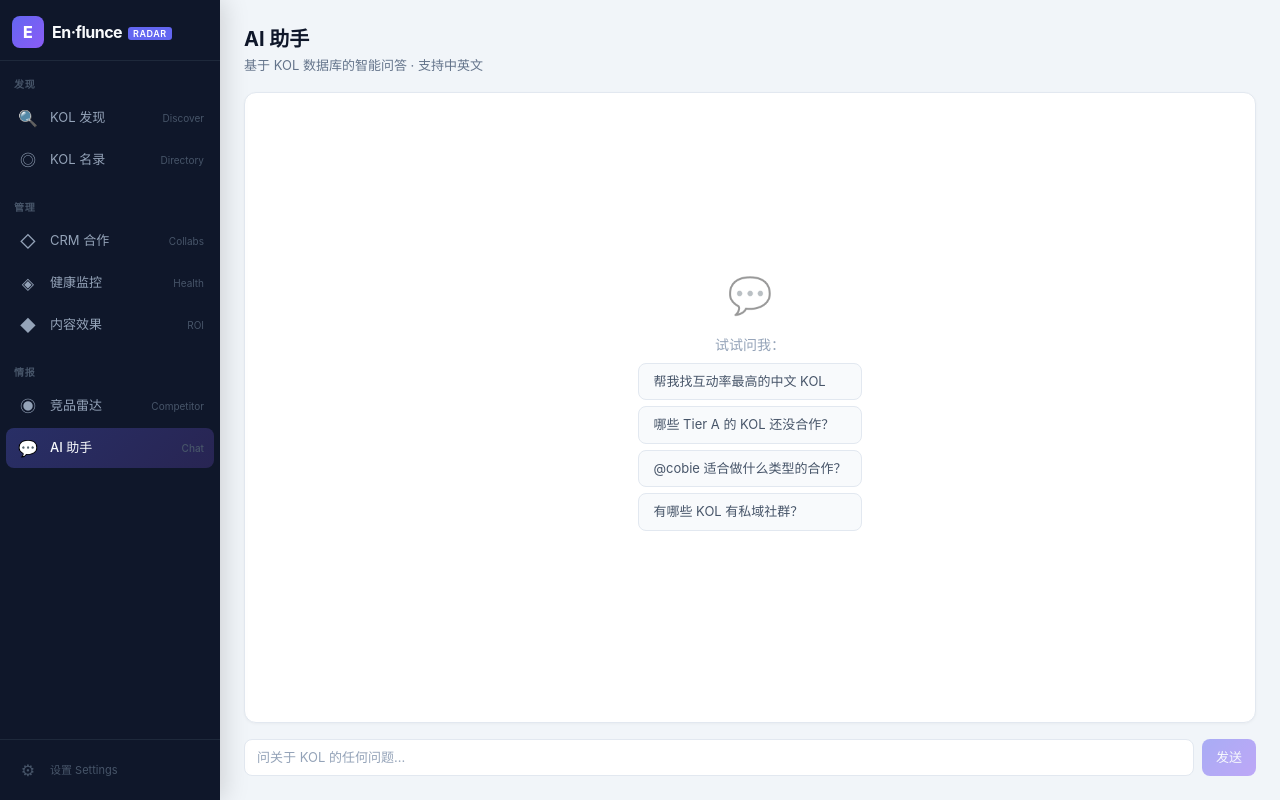
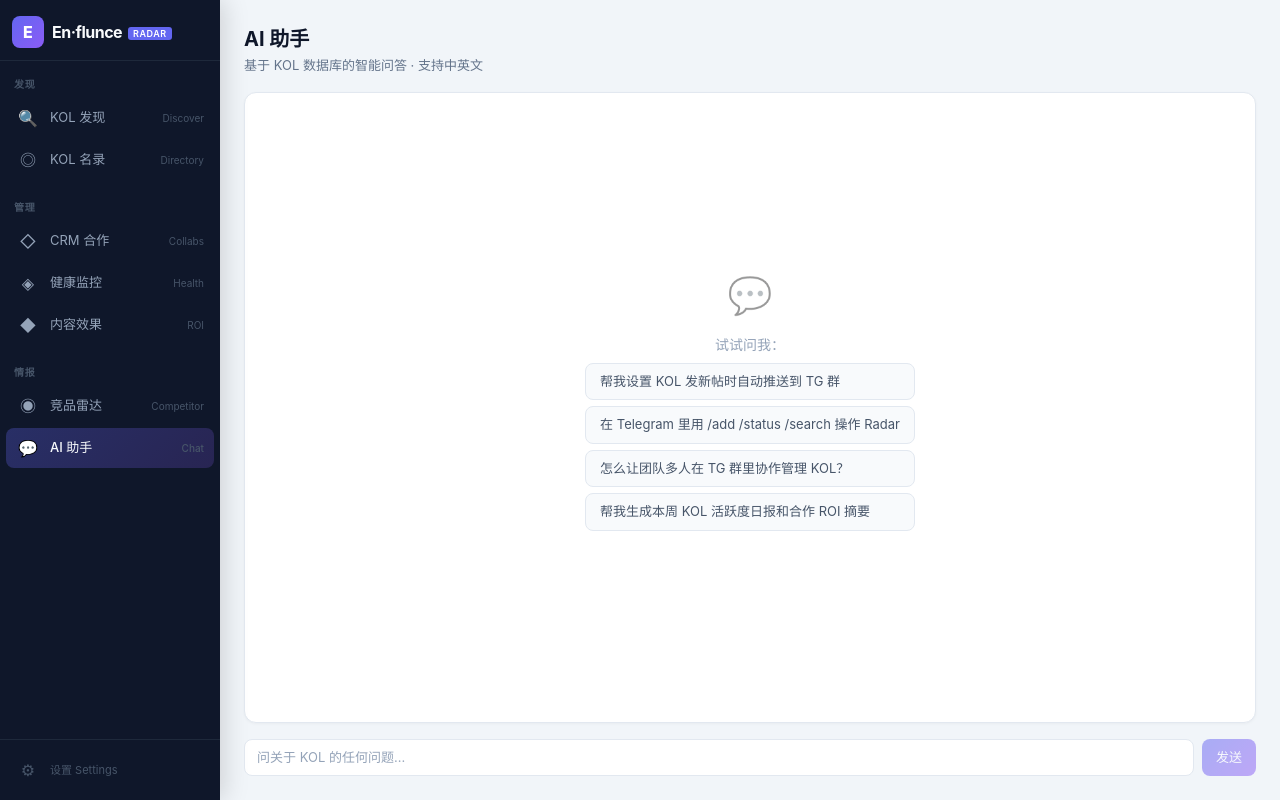
Before and after one commit to Evelyn0806/enflunce-radar, a Next.js app: page /chat in a window 1280 px wide. Built offline with nearby package versions, Linux system fonts and the light colour scheme.

Commit message:
fix: update AI chat prompts to 5 core Telegram Bot scenarios

```diff
--- a/src/app/(dashboard)/chat/ChatClient.tsx
+++ b/src/app/(dashboard)/chat/ChatClient.tsx
@@ -62,10 +62,10 @@ export default function ChatClient() {
             <div style={{ fontSize: 14, marginBottom: 8 }}>试试问我：</div>
             <div style={{ display: 'flex', flexDirection: 'column', gap: 6, fontSize: 13 }}>
               {[
-                '帮我找互动率最高的中文 KOL',
-                '哪些 Tier A 的 KOL 还没合作？',
-                '@cobie 适合做什么类型的合作？',
-                '有哪些 KOL 有私域社群？',
+                '帮我设置 KOL 发新帖时自动推送到 TG 群',
+                '在 Telegram 里用 /add /status /search 操作 Radar',
+                '怎么让团队多人在 TG 群里协作管理 KOL？',
+                '帮我生成本周 KOL 活跃度日报和合作 ROI 摘要',
               ].map((q) => (
                 <button
                   key={q}
```
